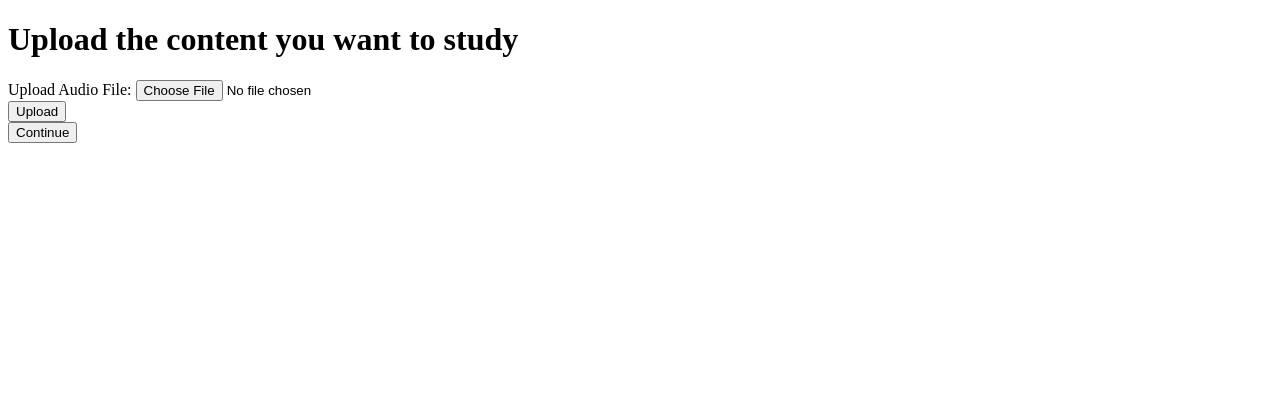
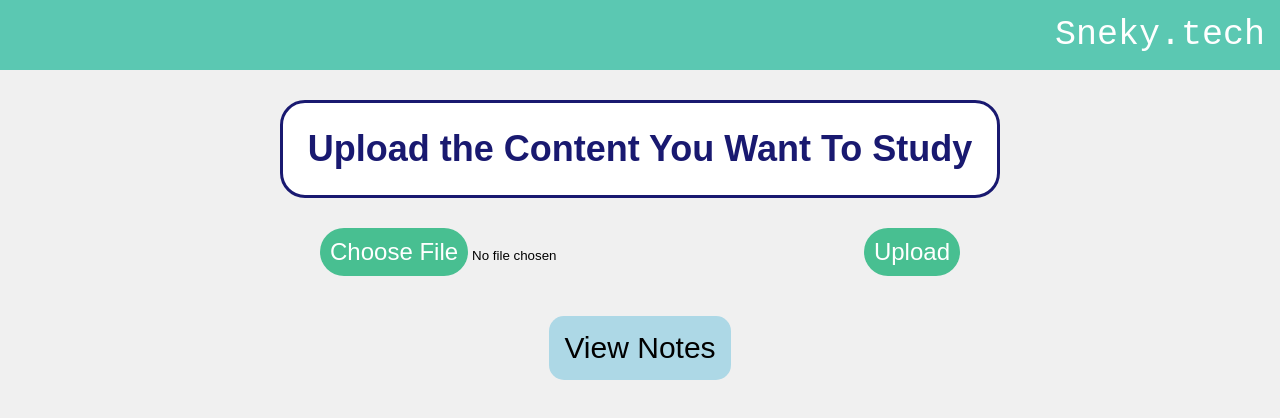
Before and after one commit to RubeculaBee/RubeculaBee.github.io, a plain HTML site: page backend/upload.html in a window 1280 px wide. Both pictures are taken after a click on the input "Upload". Drawn offline with Linux system fonts and the light colour scheme.

Commit message:
Styled upload.html

```diff
--- a/backend/connect.js
+++ b/backend/connect.js
@@ -123,7 +123,8 @@ async function askQuestion(){
 function makeButton()
 {
 	continueButton = document.createElement('button');
-	continueButton.innerHTML = "Continue"
+	continueButton.innerHTML = "View Notes"
+	continueButton.id = "contButton";
 	continueButton.onclick = function()
 	{
 		window.location.replace("gemini.html")
--- a/backend/upload.html
+++ b/backend/upload.html
@@ -3,17 +3,20 @@
 	<head>
 		<title>Upload your files!</title>
 		<script src="connect.js"></script>
+		<link rel="stylesheet" href="../style.css">
 	</head>
 	<body>
-		<h1>Upload the content you want to study</h1>
+		<div id="titleBar">Sneky.tech</div>
+		<h1 class="callToAction">Upload the Content You Want To Study</h1>
 
 		<iframe name="dummyframe" id="dummyframe" style="display: none;"></iframe>
 
-		<form action="http://127.0.0.1:5000/saveFile" target="dummyframe" method="POST" enctype="multipart/form-data">
-			<label for="audioFile">Upload Audio File: </label>
+		<form id="fileSubmitForm" action="http://127.0.0.1:5000/saveFile" target="dummyframe" method="POST" enctype="multipart/form-data">
+<!--
+			<label id="chooseFileButton" for="audioFile">Upload Audio File</label>
+-->
 			<input id="audioFile" type="file" name="file" accept="audio/*">
-			<br>
-			<input onclick="makeButton()" type="submit" value="Upload">
+			<input id="fileSubmitButton"onclick="makeButton()" type="submit" value="Upload">
 		</form>
 	</body>
 </html>
--- a/style.css
+++ b/style.css
@@ -120,6 +120,45 @@ button{
 	color: #317873;
 }
 
+.callToAction{
+	font-size: 36px;
+	width: fit-content;
+	margin: 30px auto 30px auto;
+	padding: 25px;
+	border: solid;
+	background-color: white;
+	border-radius: 25px;
+	color: #191970;
+}
+
+#fileSubmitForm{
+	margin: auto;
+	width: 50%;
+	display: flex;
+	justify-content: space-between;
+}
+
+input[type="file"]::file-selector-button {
+	font-size: 24px;
+	padding: 10px;
+	text-align-last: center;
+	background-color: #48bf91;
+	border: none;
+	border-radius: 30px;
+	color: white;
+
+}
+
+#fileSubmitButton{
+	text-align: center;
+	font-size: 24px;
+	padding: 10px;
+	background-color: #48bf91;
+	border: none;
+	border-radius: 30px;
+	color: white;
+}
+
 .hero-image {
   /* Use "linear-gradient" to add a darken background effect to the image (photographer.jpg). This will make the text easier to read */
   background-image: linear-gradient(rgba(0, 0, 0, 0.5), rgba(0, 0, 0, 0.5)), url("hero.jpg");
@@ -132,6 +171,18 @@ button{
   background-position: center;
   background-repeat: no-repeat;
   background-size: cover;
+}
+
+#contButton{
+	font-size: 30px;
+	background-color: #ADD8E6;
+	border-radius: 15px;
+	padding: 15px;
+	border: none;
+	cursor: pointer;
+	display: block;
+	width: fit-content;
+	margin: 40px auto 40px auto;
 }
 
 @keyframes pulse {
```
Also changed, not shown: index.html (+1 -1 lines), sneky_logo.png (added), 1 other file.
